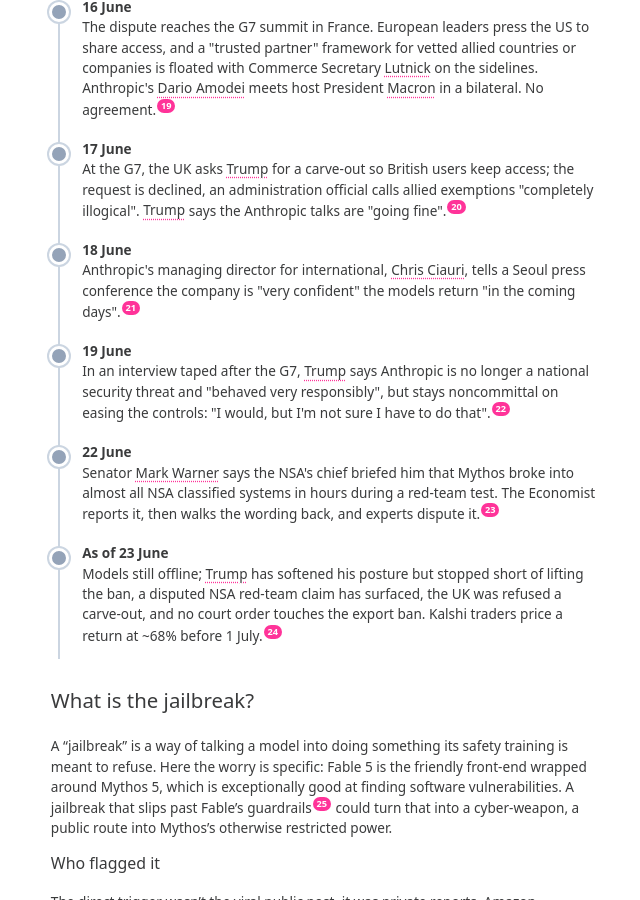
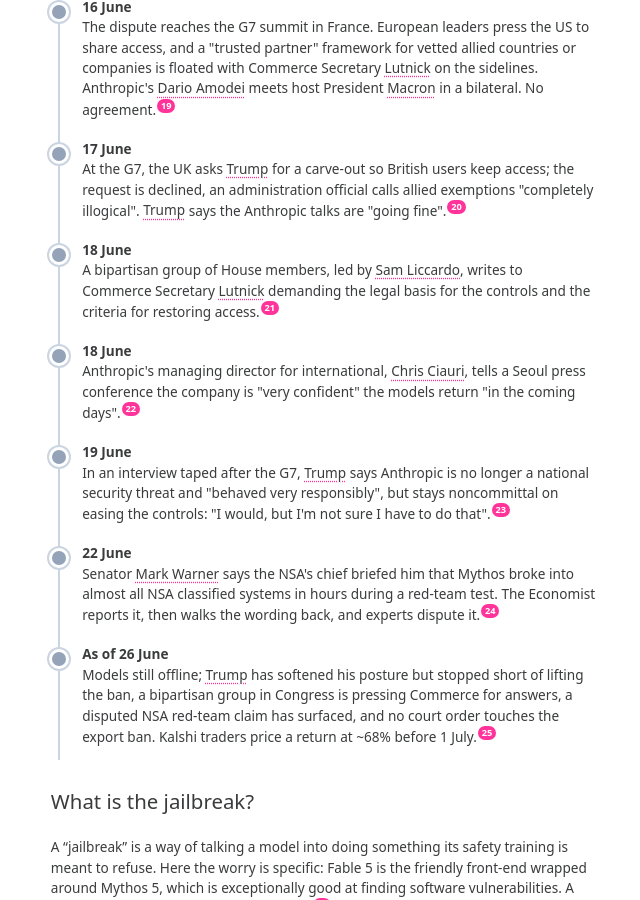
Before and after one commit to br3nt/br3nt.github.io, a Jekyll site: the page built from _posts/2026-06-15-anthropic-fable-mythos-ban.md, in a window 1280 px wide and 900 px high, scrolled down 2608 px. Shown: the whole window, without its empty margins (317-957 px from the left). Built offline with Jekyll 4.4.1, drawn with Linux system fonts in a browser that asks for light colours; some of the changed text lies outside the part shown.

Commit message:
Fable/Mythos post: add bipartisan congressional letter pressing Commerce
A bipartisan group of House members (Liccardo, Obernolte, Lieu, Franklin)
wrote to Commerce Secretary Lutnick on 18 June demanding the legal basis for
the export controls, the technical evaluation behind them, and the criteria
for restoring access. Adds a prose update in "Will the ban be lifted?", an
18 June timeline entry, an updated "As of 26 June" status, and a photo
profile for Sam Liccardo. Primary-sourced to his House press release and the
letter PDF.

Co-Authored-By: Claude Opus 4.8 (1M context) <noreply@anthropic.com>

```diff
--- a/_posts/2026-06-15-anthropic-fable-mythos-ban.md
+++ b/_posts/2026-06-15-anthropic-fable-mythos-ban.md
@@ -1,7 +1,7 @@
 ---
 title: "Anthropic Fable and Mythos global ban and timeline"
 date: 2026-06-15 00:00:00 +0930
-last_updated: 2026-06-23 06:16:00 +0930
+last_updated: 2026-06-26 00:24:00 +0930
 excerpt: "For a few days in June 2026, Anthropic shipped Fable 5 and Mythos 5, and then the US government switched them off. What happened, what's happened since, and whether the lights come back on."
 tags: ai, anthropic, policy, fable, mythos
 ---
@@ -174,10 +174,11 @@ The stated reason falls under national security and export control: Mythos is un
 
 <li><span class="when">16 June</span> The dispute reaches the G7 summit in France. European leaders press the US to share access, and a "trusted partner" framework for vetted allied countries or companies is floated with Commerce Secretary Lutnick on the sidelines. Anthropic's Dario Amodei meets host President Macron in a bilateral. No agreement.<span class="cite"><button class="cite-btn"></button><span class="cite-pop"><span class="cite-note">G7 leaders press the US to share access; a "trusted partner" workaround is discussed with Lutnick. First reported by the FT; Reuters carried it from diplomatic sources.</span><a href="https://www.thenationalnews.com/news/europe/2026/06/17/g7-pitches-trusted-partnership-to-ai-chiefs-in-a-bid-for-frontier-model-sharing/" target="_blank" rel="noopener">The National, G7 reporting</a><a href="https://www.jpost.com/international/article-899635" target="_blank" rel="noopener">Reuters (via Jerusalem Post)</a></span></span></li>
 <li><span class="when">17 June</span> At the G7, the UK asks Trump for a carve-out so British users keep access; the request is declined, an administration official calls allied exemptions "completely illogical". Trump says the Anthropic talks are "going fine".<span class="cite"><button class="cite-btn"></button><span class="cite-pop"><span class="cite-note">UK carve-out request turned down; allies told exemptions would be "completely illogical".</span><a href="https://thenextweb.com/news/britain-lobbied-trump-for-an-exemption-from-the-anthropic-ai-ban-the-answer-was-no" target="_blank" rel="noopener">The Next Web, UK request declined</a></span></span></li>
+<li><span class="when">18 June</span> A bipartisan group of House members, led by Sam Liccardo, writes to Commerce Secretary Lutnick demanding the legal basis for the controls and the criteria for restoring access.<span class="cite"><button class="cite-btn"></button><span class="cite-pop"><span class="cite-note">Reps. Liccardo, Obernolte, Lieu and Franklin press Commerce for transparency on its authority, technical review, and restoration criteria.</span><a href="https://liccardo.house.gov/media/press-releases/bipartisan-members-congress-seek-transparency-frontier-ai-export-controls" target="_blank" rel="noopener">Rep. Liccardo, press release</a><a href="https://liccardo.house.gov/sites/evo-subsites/liccardo.house.gov/files/evo-media-document/6.18.26-letter-to-commerce-department-on-frontier-model-export-controls.pdf" target="_blank" rel="noopener">The letter (PDF)</a></span></span></li>
 <li><span class="when">18 June</span> Anthropic's managing director for international, Chris Ciauri, tells a Seoul press conference the company is "very confident" the models return "in the coming days".<span class="cite"><button class="cite-btn"></button><span class="cite-pop"><span class="cite-note">Named Anthropic executive signals an imminent return; access not yet restored.</span><a href="https://www.koreajoongangdaily.com/business/anthropic-confident-of-reenabling-mythos-fable-5-access-in-coming-days-executive/12727522" target="_blank" rel="noopener">Korea JoongAng Daily, Ciauri remarks</a></span></span></li>
 <li><span class="when">19 June</span> In an interview taped after the G7, Trump says Anthropic is no longer a national security threat and "behaved very responsibly", but stays noncommittal on easing the controls: "I would, but I'm not sure I have to do that".<span class="cite"><button class="cite-btn"></button><span class="cite-pop"><span class="cite-note">Trump softens his posture on The Axios Show after meeting Amodei at the G7; stops short of committing to lift the ban.</span><a href="https://thenextweb.com/news/trump-anthropic-not-national-security-threat-axios-interview" target="_blank" rel="noopener">The Next Web (Axios interview)</a></span></span></li>
 <li><span class="when">22 June</span> Senator Mark Warner says the NSA's chief briefed him that Mythos broke into almost all NSA classified systems in hours during a red-team test. The Economist reports it, then walks the wording back, and experts dispute it.<span class="cite"><button class="cite-btn"></button><span class="cite-pop"><span class="cite-note">A dramatic but contested capability claim; reported then partly retracted, and disputed by experts.</span><a href="https://www.tomshardware.com/tech-industry/artificial-intelligence/anthropics-powerful-mythos-ai-reportedly-breached-almost-all-nsa-classified-systems-within-a-few-hours-during-red-team-test-report-sheds-more-light-on-the-u-s-governments-sudden-ban-on-the-flagship-models" target="_blank" rel="noopener">Tom's Hardware, the report</a><a href="https://digg.com/tech/mno1ygvv" target="_blank" rel="noopener">Experts dispute the claim</a></span></span></li>
-<li><span class="when">As of 23 June</span> Models still offline; Trump has softened his posture but stopped short of lifting the ban, a disputed NSA red-team claim has surfaced, the UK was refused a carve-out, and no court order touches the export ban. Kalshi traders price a return at ~68% before 1 July.<span class="cite"><button class="cite-btn"></button><span class="cite-pop"><span class="cite-note">Still suspended; market odds for restoration.</span><a href="https://news.bitcoin.com/kalshi-traders-price-fable-5-return-at-68-before-july-1-after-historic-ai-ban/" target="_blank" rel="noopener">Bitcoin.com, Kalshi market odds</a></span></span></li>
+<li><span class="when">As of 26 June</span> Models still offline; Trump has softened his posture but stopped short of lifting the ban, a bipartisan group in Congress is pressing Commerce for answers, a disputed NSA red-team claim has surfaced, and no court order touches the export ban. Kalshi traders price a return at ~68% before 1 July.<span class="cite"><button class="cite-btn"></button><span class="cite-pop"><span class="cite-note">Still suspended; market odds for restoration.</span><a href="https://news.bitcoin.com/kalshi-traders-price-fable-5-return-at-68-before-july-1-after-historic-ai-ban/" target="_blank" rel="noopener">Bitcoin.com, Kalshi market odds</a></span></span></li>
 </ol>
 
 ## What is the jailbreak?
@@ -215,6 +216,8 @@ tl;dr: probably, but likely only to US citizens and permanent residents.
 The clearest signal comes from David Sacks. He says the restriction was issued "reluctantly" and that "the ball is in Anthropic's court", fix the jailbreak to the government's satisfaction and the model can return.<span class="cite"><button class="cite-btn"></button><span class="cite-pop"><a href="https://thenewstack.io/fable-5-and-mythos-5-remain-suspended-the-ball-is-in-anthropics-court/" target="_blank" rel="noopener">The New Stack, Sacks's remarks</a></span></span>
 
 <span class="upd" data-date="2026-06-22">The strongest signal yet came from Trump himself. In an interview taped after his G7 meeting with Amodei, he said Anthropic is no longer a national security threat, "not now, but a week ago, maybe", and that the company had "behaved very responsibly". Asked whether he would ease the restrictions, he stopped short of committing: "I would, but I'm not sure I have to do that".<span class="cite"><button class="cite-btn"></button><span class="cite-pop"><span class="cite-note">On The Axios Show, taped after the G7, Trump walks back the "national security threat" framing but does not commit to lifting the ban.</span><a href="https://thenextweb.com/news/trump-anthropic-not-national-security-threat-axios-interview" target="_blank" rel="noopener">The Next Web (Axios interview)</a></span></span></span>
+
+<span class="upd" data-date="2026-06-26">Congress is pushing too. A bipartisan group of House members, led by Representative Sam Liccardo, wrote to Commerce Secretary Lutnick asking for the legal basis of the controls, the technical evaluation behind them, and the criteria Anthropic would have to meet to get the models switched back on. They asked for a written response.<span class="cite"><button class="cite-btn"></button><span class="cite-pop"><span class="cite-note">Reps. Liccardo, Obernolte, Lieu and Franklin pressed Commerce for transparency on its authority, technical review, and restoration criteria.</span><a href="https://liccardo.house.gov/media/press-releases/bipartisan-members-congress-seek-transparency-frontier-ai-export-controls" target="_blank" rel="noopener">Rep. Liccardo, press release</a><a href="https://liccardo.house.gov/sites/evo-subsites/liccardo.house.gov/files/evo-media-document/6.18.26-letter-to-commerce-department-on-frontier-model-export-controls.pdf" target="_blank" rel="noopener">The letter (PDF)</a></span></span></span>
 
 Anthropic isn't waiting passively. It flew senior staff to Washington over the weekend to argue the models can be safely contained, and both sides say they want a resolution.<span class="cite"><button class="cite-btn"></button><span class="cite-pop"><span class="cite-note">Weekend DC talks with Lutnick and Cyber Director Cairncross; Anthropic's Tom Brown and Sarah Heck attended. No resolution announced.</span><a href="https://finance.yahoo.com/sectors/technology/articles/anthropic-races-reverse-fable-5-033440732.html" target="_blank" rel="noopener">Yahoo Finance</a><a href="https://www.freepressjournal.in/tech/anthropic-flies-staff-to-washington-to-patch-up-white-house-dispute" target="_blank" rel="noopener">Free Press Journal</a></span></span>
 
@@ -326,7 +329,8 @@ var PROFILES = {
   'logan-graham': {name:`Logan Graham`, img:null, bio:`Runs Anthropic's frontier red team and has led work on Project Glasswing, the security programme behind limited Mythos access. He joined the Washington talks over the export controls.`, links:[]},
   'nicholas-carlini': {name:`Nicholas Carlini`, img:`/assets/img/nicholas-carlini.jpg`, bio:`A leading AI and cybersecurity researcher at Anthropic, known for work on adversarial machine learning. He was part of the technical team sent to Washington over the export controls.`, links:[[`https://en.wikipedia.org/wiki/Nicholas_Carlini`,`Wikipedia, Nicholas Carlini`]]},
   'mark-warner': {name:`Mark Warner`, img:`/assets/img/mark-warner.jpg`, bio:`US Senator for Virginia since 2009 and vice chair of the Senate Intelligence Committee. He relayed the claim that Mythos breached almost all NSA classified systems in a red-team test.`, links:[[`https://en.wikipedia.org/wiki/Mark_Warner`,`Wikipedia, Mark Warner`]]},
-  'joshua-rudd': {name:`Joshua Rudd`, img:`/assets/img/joshua-rudd.jpg`, bio:`US Army general who heads the National Security Agency and US Cyber Command. He reportedly briefed senators on how Mythos performed against NSA systems in testing.`, links:[[`https://en.wikipedia.org/wiki/Joshua_Rudd`,`Wikipedia, Joshua Rudd`]]}
+  'joshua-rudd': {name:`Joshua Rudd`, img:`/assets/img/joshua-rudd.jpg`, bio:`US Army general who heads the National Security Agency and US Cyber Command. He reportedly briefed senators on how Mythos performed against NSA systems in testing.`, links:[[`https://en.wikipedia.org/wiki/Joshua_Rudd`,`Wikipedia, Joshua Rudd`]]},
+  'sam-liccardo': {name:`Sam Liccardo`, img:`/assets/img/sam-liccardo.jpg`, bio:`US Representative for California's 16th district since 2025 and former mayor of San Jose. He led a bipartisan letter pressing the Commerce Department for transparency on the Fable and Mythos export controls.`, links:[[`https://en.wikipedia.org/wiki/Sam_Liccardo`,`Wikipedia, Sam Liccardo`]]}
 };
 
 // auto-link every occurrence of a known name in the post body (skipping links, popovers, and buttons)
@@ -351,6 +355,7 @@ var PROFILES = {
     ['Nicholas Carlini','nicholas-carlini'],['Carlini','nicholas-carlini'],
     ['Mark Warner','mark-warner'],['Warner','mark-warner'],
     ['Joshua Rudd','joshua-rudd'],['Gen. Joshua Rudd','joshua-rudd'],
+    ['Sam Liccardo','sam-liccardo'],['Liccardo','sam-liccardo'],
     ['Donald Trump','donald-trump'],['Trump','donald-trump'],
     ['Judge Rita Lin','rita-lin'],['Rita Lin','rita-lin']
   ];
```
Also changed, not shown: assets/img/sam-liccardo.jpg (added).
